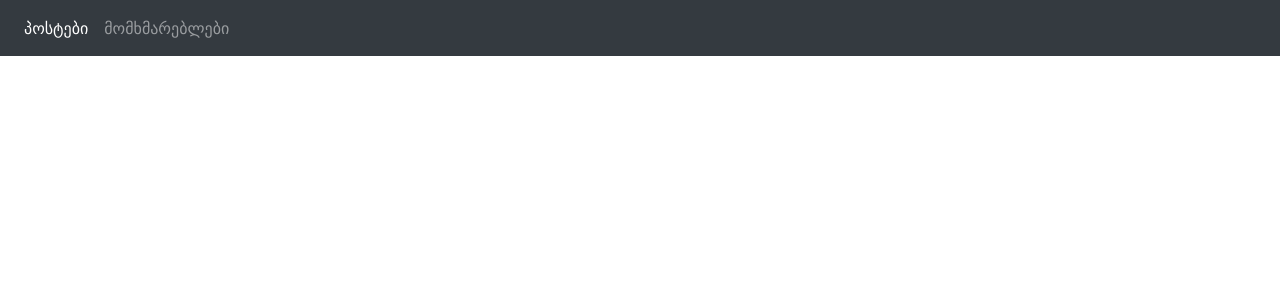
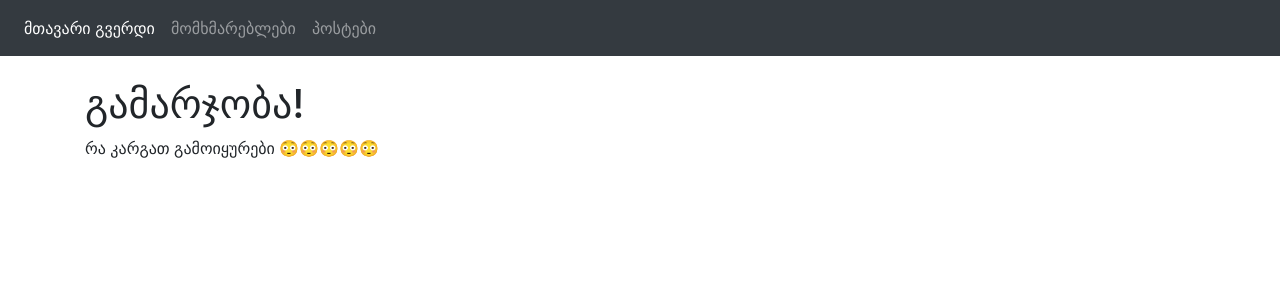
Before and after one commit to Lazy-AL/T01G, an Angular app: page / in a window 1280 px wide. Shown: the top 300 px of the page. Built offline with nearby package versions, Linux system fonts and the light colour scheme.

Commit message:
feat: home page

```diff
--- a/src/app/app-routing.module.ts
+++ b/src/app/app-routing.module.ts
@@ -1,7 +1,10 @@
 import { NgModule } from '@angular/core';
 import { RouterModule, Routes } from '@angular/router';
+import { HomeComponent } from './home';
 
-const routes: Routes = [];
+const routes: Routes = [
+  {path: '', component: HomeComponent}
+];
 
 @NgModule({
   imports: [RouterModule.forRoot(routes)],
--- a/src/app/app.component.html
+++ b/src/app/app.component.html
@@ -1,8 +1,9 @@
 <!-- nav -->
 <nav class="navbar navbar-expand navbar-dark bg-dark" >
   <div class="navbar-nav">
-      <a class="nav-item nav-link" routerLink="/" routerLinkActive="active" [routerLinkActiveOptions]="{exact: true}">პოსტები</a>
+      <a class="nav-item nav-link" routerLink="/" routerLinkActive="active" [routerLinkActiveOptions]="{exact: true}">მთავარი გვერდი</a>
       <a class="nav-item nav-link" routerLink="/users" routerLinkActive="active">მომხმარებლები</a>
+      <a class="nav-item nav-link" style= "cursor:pointer" >პოსტები</a>
   </div>
 </nav>
 
--- a/src/app/app.module.ts
+++ b/src/app/app.module.ts
@@ -4,10 +4,12 @@ import { BrowserModule } from '@angular/platform-browser';
 
 import { AppRoutingModule } from './app-routing.module';
 import { AppComponent } from './app.component';
+import { HomeComponent } from './home';
 
 @NgModule({
   declarations: [
-    AppComponent
+    AppComponent,
+    HomeComponent
   ],
   imports: [
     BrowserModule,
--- /dev/null
+++ b/src/app/home/home.component.html
@@ -0,0 +1,6 @@
+<div class="p-4">
+    <div class="container">
+        <h1>გამარჯობა!</h1>
+        <p>რა კარგათ გამოიყურები 😳😳😳😳😳 </p>
+    </div>
+</div>
--- /dev/null
+++ b/src/app/home/index.ts
@@ -0,0 +1 @@
+export * from './home.component';
```
Also changed, not shown: src/app/home/home.component.ts (added, +7 -0 lines).
